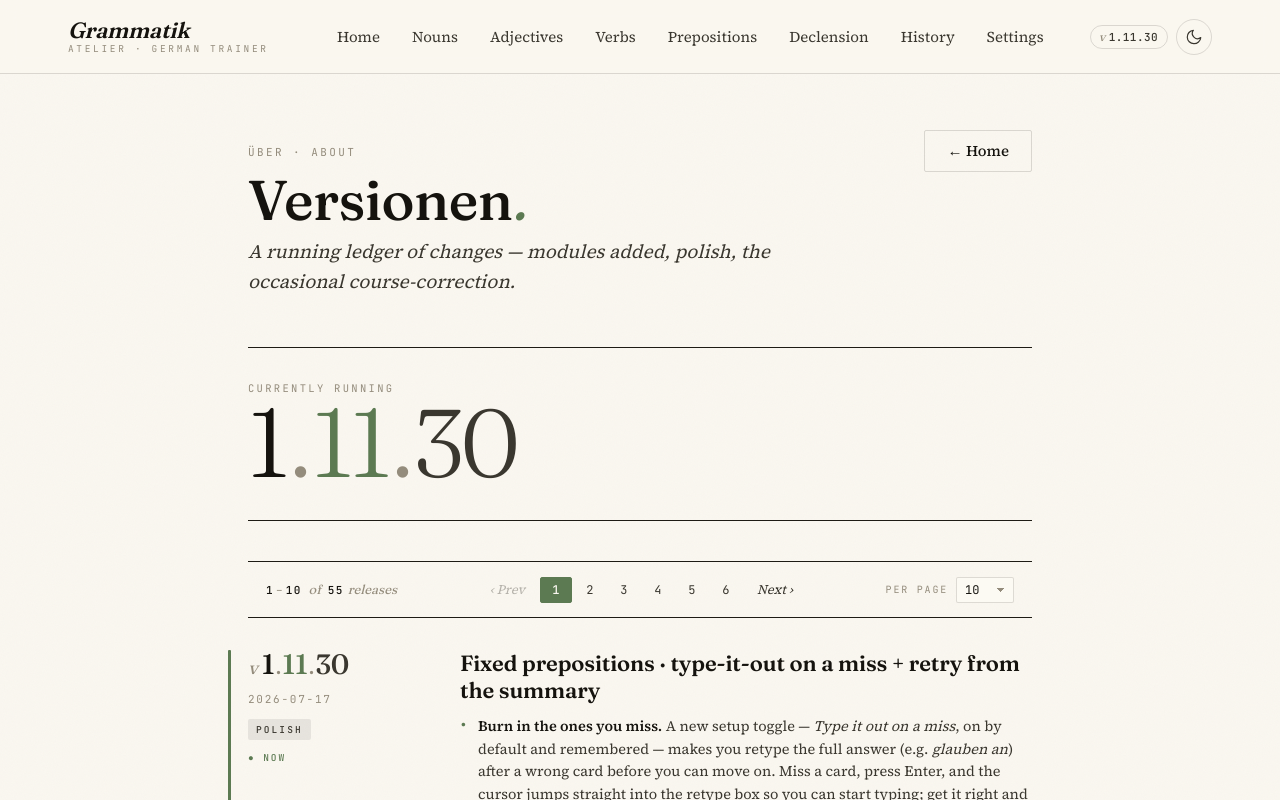
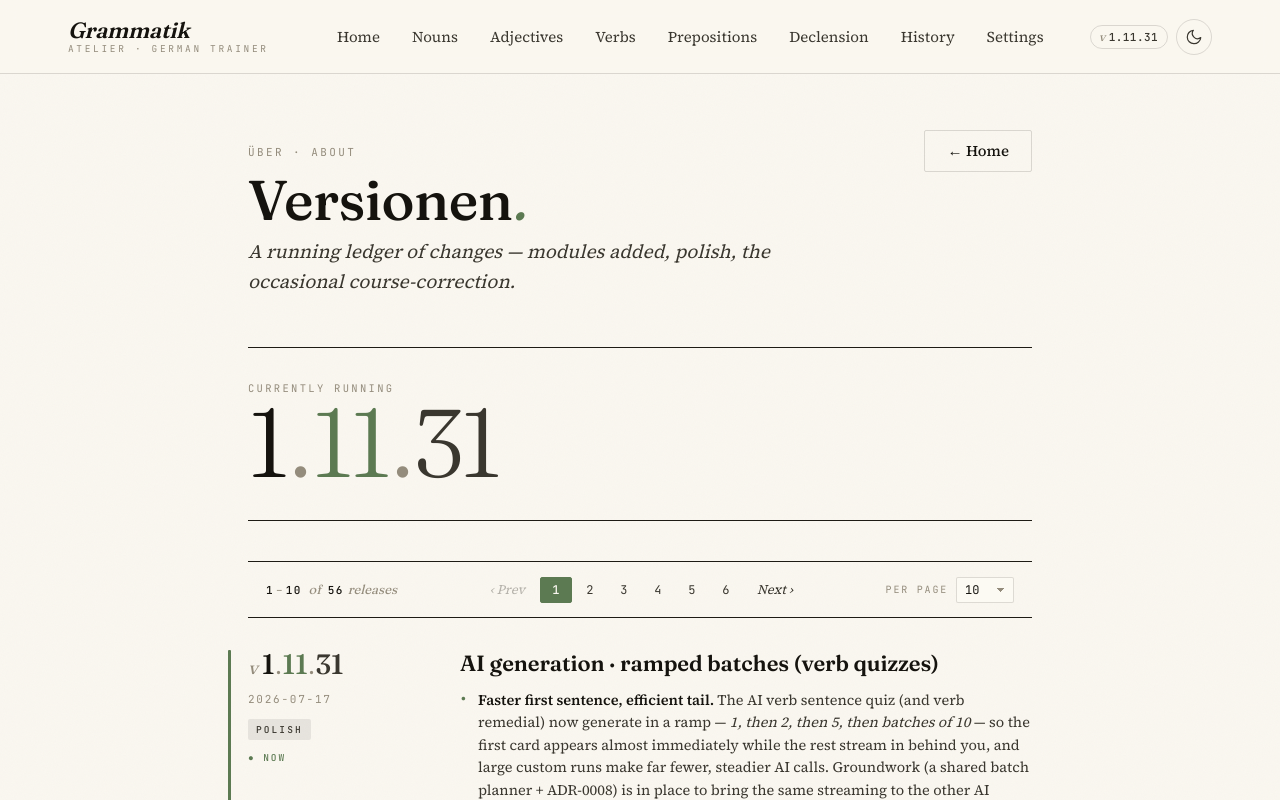
Before and after one commit to AlexandruCristianRobert/GermanTrainer, a Vue app: page /version in a window 1280 px wide. Shown: the top 800 px of the page. Built offline with nearby package versions, Linux system fonts and the light colour scheme.

Commit message:
chore(release): v1.11.31 — ramped AI batches (verb quizzes)
Co-Authored-By: Claude Opus 4.8 (1M context) <noreply@anthropic.com>

```diff
--- a/src/data/changelog.ts
+++ b/src/data/changelog.ts
@@ -5,7 +5,7 @@
 //
 // Bump rule: prepend the new entry to CHANGELOG, set APP_VERSION to its version.
 
-export const APP_VERSION = '1.11.30'
+export const APP_VERSION = '1.11.31'
 
 export type ChangelogKind = 'major' | 'module' | 'polish' | 'fix'
 
@@ -18,6 +18,13 @@ export interface ChangelogEntry {
 }
 
 export const CHANGELOG: ChangelogEntry[] = [
+  {
+    version: '1.11.31', date: '2026-07-17', kind: 'polish',
+    title: 'AI generation · ramped batches (verb quizzes)',
+    notes: [
+      '<strong>Faster first sentence, efficient tail.</strong> The AI verb sentence quiz (and verb remedial) now generate in a ramp — <em>1, then 2, then 5, then batches of 10</em> — so the first card appears almost immediately while the rest stream in behind you, and large custom runs make far fewer, steadier AI calls. Groundwork (a shared batch planner + ADR-0008) is in place to bring the same streaming to the other AI quizzes next.'
+    ]
+  },
   {
     version: '1.11.30', date: '2026-07-17', kind: 'polish',
     title: 'Fixed prepositions · type-it-out on a miss + retry from the summary',
```
